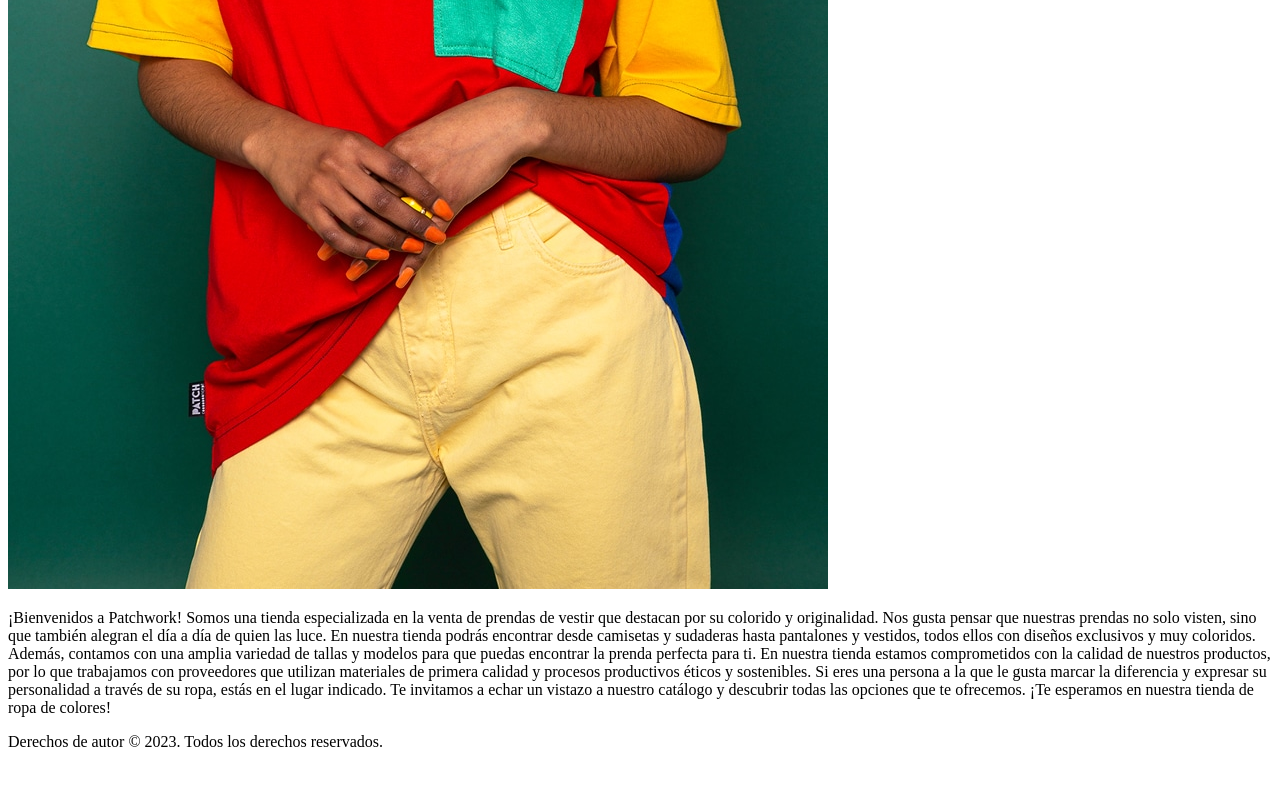
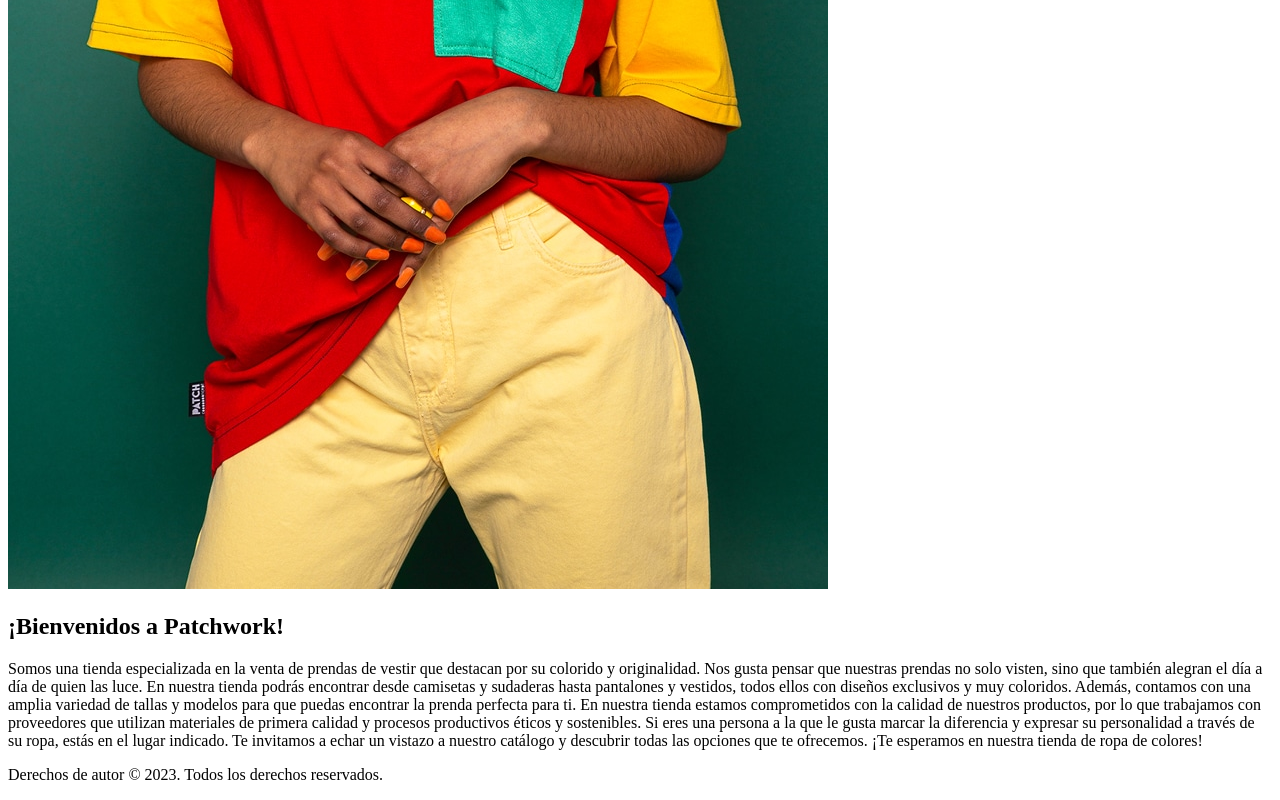
Before and after one commit to CynthMartz/desarrollo-frontend-ejercicios, a plain HTML site: page index.html in a window 1280 px wide. Shown: the part 845-1645 px from the top of the page. Before the commit the page ends 1612 px from the top, so only its background shows below. Drawn offline with Linux system fonts and the light colour scheme.

Commit message:
Modificación de título

```diff
--- a/index.html
+++ b/index.html
@@ -32,15 +32,17 @@
     <main>
         <section>
             <img src="/assets/img-women-rem.jpeg" alt="mujer con remera">
-            <p>¡Bienvenidos a Patchwork!
+            <h2>¡Bienvenidos a Patchwork!</h2>
+            <p>
 
-        Somos una tienda especializada en la venta de prendas de vestir que destacan por su colorido y originalidad. Nos gusta pensar que nuestras prendas no solo visten, sino que también alegran el día a día de quien las luce.
+            Somos una tienda especializada en la venta de prendas de vestir que destacan por su colorido y originalidad. Nos gusta pensar que nuestras prendas no solo visten, sino que también alegran el día a día de quien las luce.
 
-        En nuestra tienda podrás encontrar desde camisetas y sudaderas hasta pantalones y vestidos, todos ellos con diseños exclusivos y muy coloridos. Además, contamos con una amplia variedad de tallas y modelos para que puedas encontrar la prenda perfecta para ti.
+            En nuestra tienda podrás encontrar desde camisetas y sudaderas hasta pantalones y vestidos, todos ellos con diseños exclusivos y muy coloridos. Además, contamos con una amplia variedad de tallas y modelos para que puedas encontrar la prenda perfecta para ti.
 
-        En nuestra tienda estamos comprometidos con la calidad de nuestros productos, por lo que trabajamos con proveedores que utilizan materiales de primera calidad y procesos productivos éticos y sostenibles.
+            En nuestra tienda estamos comprometidos con la calidad de nuestros productos, por lo que trabajamos con proveedores que utilizan materiales de primera calidad y procesos productivos éticos y sostenibles.
 
-        Si eres una persona a la que le gusta marcar la diferencia y expresar su personalidad a través de su ropa, estás en el lugar indicado. Te invitamos a echar un vistazo a nuestro catálogo y descubrir todas las opciones que te ofrecemos. ¡Te esperamos en nuestra tienda de ropa de colores!</p>
+            Si eres una persona a la que le gusta marcar la diferencia y expresar su personalidad a través de su ropa, estás en el lugar indicado. Te invitamos a echar un vistazo a nuestro catálogo y descubrir todas las opciones que te ofrecemos. ¡Te esperamos en nuestra tienda de ropa de colores!
+            </p>
 
         </section>
 
```
